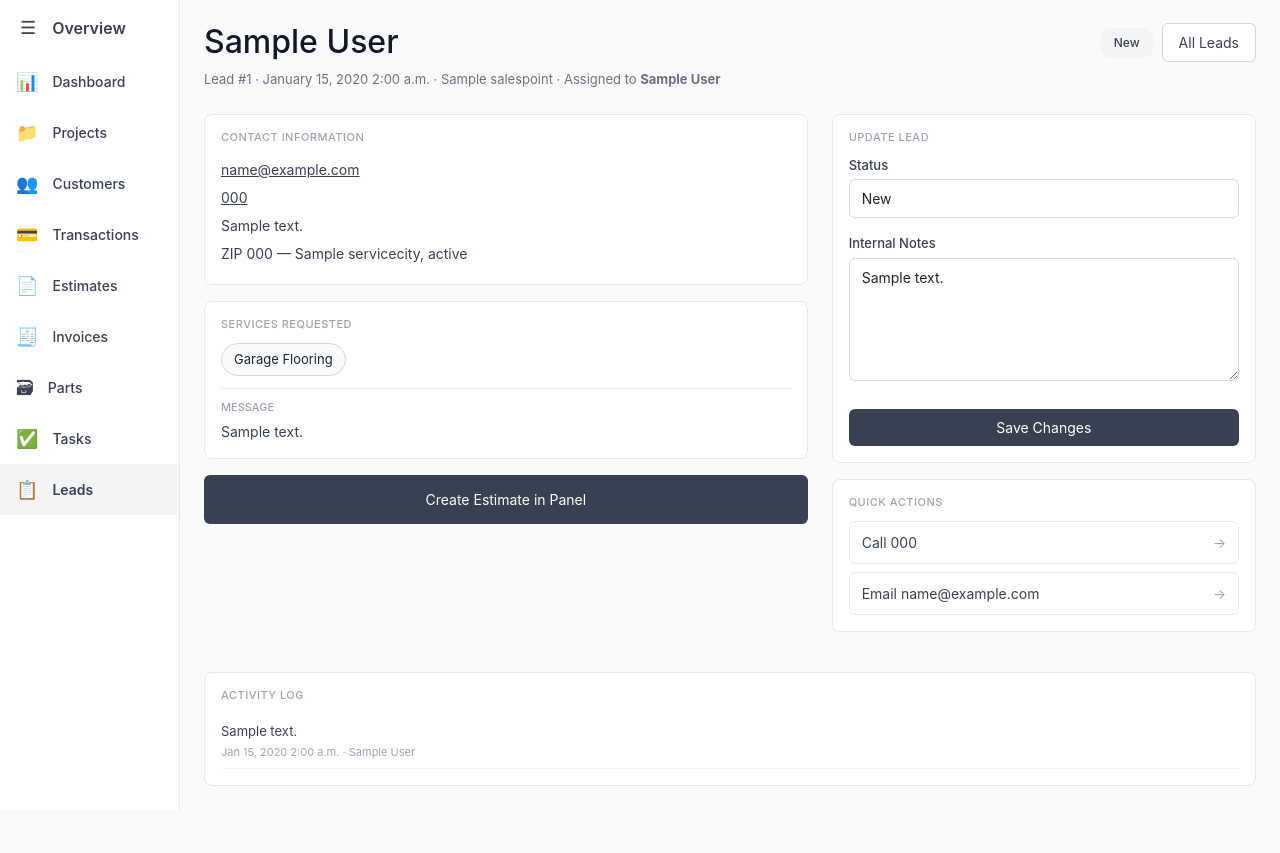
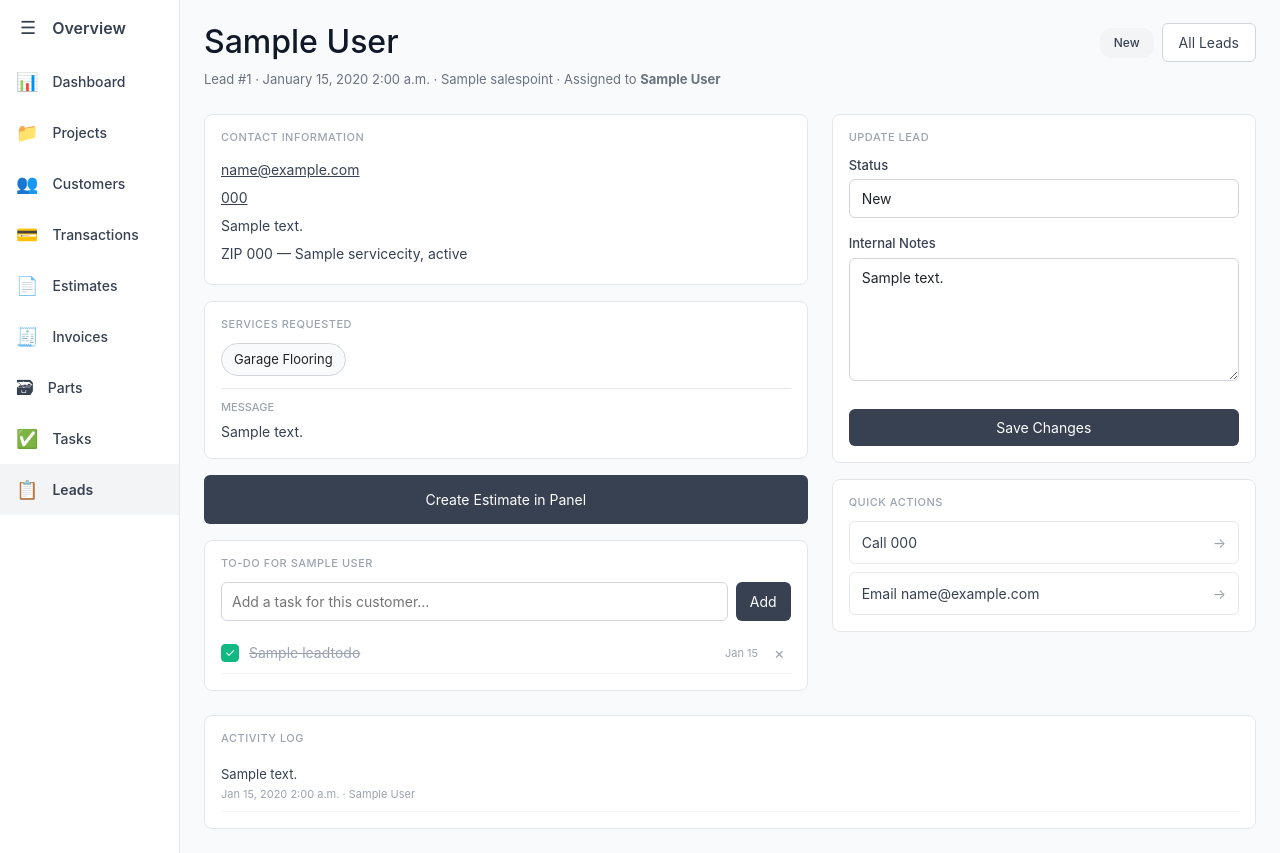
Before and after one commit to observateur1980/garagelions, a Django app: page /panel/leads/1/ in a window 1280 px wide. Shown: the part 48-901 px from the top of the page. Before the commit the page ends 858 px from the top, so only its background shows below. Run offline with Django 5.2, Linux system fonts and the light colour scheme; a user stored in the database is signed in; tables that the repository leaves empty hold one stand-in row (values such as "Sample post").

Commit message:
the last version 8:35

```diff
--- a/home/models.py
+++ b/home/models.py
@@ -787,6 +787,33 @@ class LeadActivity(models.Model):
         return f"[{self.get_action_display()}] Lead #{self.lead_id} by {actor}"
 
 
+class LeadTodo(models.Model):
+    lead = models.ForeignKey(
+        LeadModel,
+        on_delete=models.CASCADE,
+        related_name="todos",
+    )
+    title = models.CharField(max_length=255)
+    is_completed = models.BooleanField(default=False)
+    created_by = models.ForeignKey(
+        User,
+        on_delete=models.SET_NULL,
+        null=True,
+        blank=True,
+        related_name="lead_todos_created",
+    )
+    created_at = models.DateTimeField(auto_now_add=True)
+    completed_at = models.DateTimeField(null=True, blank=True)
+
+    class Meta:
+        ordering = ["is_completed", "-created_at"]
+        verbose_name = "Lead To-Do"
+        verbose_name_plural = "Lead To-Dos"
+
+    def __str__(self):
+        return f"Lead #{self.lead_id} — {self.title}"
+
+
 class VideoReview(models.Model):
     title = models.CharField(max_length=200)
     customer_name = models.CharField(max_length=100, blank=True)
--- a/panel/urls.py
+++ b/panel/urls.py
@@ -72,6 +72,11 @@ urlpatterns = [
     path("leads/new/", views.lead_create, name="lead_create"),
     path("leads/<int:pk>/", views.lead_detail, name="lead_detail"),
 
+    # Lead To-Dos (per-customer / per-lead)
+    path("leads/<int:lead_pk>/todos/add/", views.lead_todo_create, name="lead_todo_create"),
+    path("leads/<int:lead_pk>/todos/<int:pk>/toggle/", views.lead_todo_toggle, name="lead_todo_toggle"),
+    path("leads/<int:lead_pk>/todos/<int:pk>/delete/", views.lead_todo_delete, name="lead_todo_delete"),
+
     # Lead → Customer + Estimate
     path("lead/<int:lead_pk>/to-estimate/", views.lead_to_estimate, name="lead_to_estimate"),
 ]
--- a/panel/views.py
+++ b/panel/views.py
@@ -11,7 +11,7 @@ from django.core.paginator import Paginator
 from django.db.models import Count
 
 from account.models import ProjectManager
-from home.models import LeadModel, LeadActivity, SalesPoint
+from home.models import LeadModel, LeadActivity, LeadTodo, SalesPoint
 from home.forms import LeadUpdateForm, ManualLeadForm
 from .models import (
     Customer, Project, Part, PartCategory, SalesPointPartCategory,
@@ -1333,13 +1333,44 @@ def lead_detail(request, pk):
         form = LeadUpdateForm(instance=lead)
 
     activities = lead.activities.select_related("user", "user__profile").order_by("-created_at")[:20]
+    todos = lead.todos.all()
 
     return render(request, "panel/leads/detail.html", {
         "lead": lead,
         "form": form,
         "project_manager": pm,
         "activities": activities,
+        "todos": todos,
     })
+
+
+@login_required
+@require_POST
+def lead_todo_create(request, lead_pk):
+    lead = get_object_or_404(_lead_queryset(request.user), pk=lead_pk)
+    title = (request.POST.get("title") or "").strip()
+    if title:
+        LeadTodo.objects.create(lead=lead, title=title, created_by=request.user)
+    return redirect("panel:lead_detail", pk=lead.pk)
+
+
+@login_required
+@require_POST
+def lead_todo_toggle(request, lead_pk, pk):
+    lead = get_object_or_404(_lead_queryset(request.user), pk=lead_pk)
+    todo = get_object_or_404(LeadTodo, pk=pk, lead=lead)
+    todo.is_completed = not todo.is_completed
+    todo.completed_at = timezone.now() if todo.is_completed else None
+    todo.save(update_fields=["is_completed", "completed_at"])
+    return redirect("panel:lead_detail", pk=lead.pk)
+
+
+@login_required
+@require_POST
+def lead_todo_delete(request, lead_pk, pk):
+    lead = get_object_or_404(_lead_queryset(request.user), pk=lead_pk)
+    LeadTodo.objects.filter(pk=pk, lead=lead).delete()
+    return redirect("panel:lead_detail", pk=lead.pk)
 
 
 @login_required
--- a/templates/panel/leads/detail.html
+++ b/templates/panel/leads/detail.html
@@ -61,6 +61,50 @@
     <a href="{% url 'panel:lead_to_estimate' lead_pk=lead.pk %}" class="btn-panel" style="width:100%; text-align:center; padding:14px">
       Create Estimate in Panel
     </a>
+
+    <!-- Per-customer To-Do list -->
+    <div class="card dashboard-card" style="margin-top:16px">
+      <div class="card-body">
+        <h6 style="text-transform:uppercase; font-size:11px; letter-spacing:0.5px; color:#9ca3af; margin-bottom:12px">
+          To-Do for {{ lead.first_name }} {{ lead.last_name }}
+        </h6>
+
+        <form method="post" action="{% url 'panel:lead_todo_create' lead_pk=lead.pk %}" style="display:flex; gap:8px; margin-bottom:12px">
+          {% csrf_token %}
+          <input type="text" name="title" required maxlength="255" placeholder="Add a task for this customer…"
+                 style="flex:1; padding:8px 10px; border:1px solid #d1d5db; border-radius:6px; font-size:14px">
+          <button type="submit" class="btn-panel" style="padding:8px 14px">Add</button>
+        </form>
+
+        {% if todos %}
+        <ul style="list-style:none; padding:0; margin:0">
+          {% for todo in todos %}
+          <li style="display:flex; align-items:center; gap:10px; padding:8px 0; border-bottom:1px solid #f3f4f6">
+            <form method="post" action="{% url 'panel:lead_todo_toggle' lead_pk=lead.pk pk=todo.pk %}" style="margin:0">
+              {% csrf_token %}
+              <button type="submit" title="Toggle complete"
+                      style="width:18px; height:18px; padding:0; border:1.5px solid {% if todo.is_completed %}#10b981{% else %}#9ca3af{% endif %}; border-radius:4px; background:{% if todo.is_completed %}#10b981{% else %}#fff{% endif %}; cursor:pointer; display:flex; align-items:center; justify-content:center">
+                {% if todo.is_completed %}<span style="color:#fff; font-size:12px; line-height:1">&#10003;</span>{% endif %}
+              </button>
+            </form>
+            <span style="flex:1; font-size:14px; color:#374151; {% if todo.is_completed %}text-decoration:line-through; color:#9ca3af;{% endif %}">
+              {{ todo.title }}
+            </span>
+            <span style="font-size:11px; color:#9ca3af">{{ todo.created_at|date:"M j" }}</span>
+            <form method="post" action="{% url 'panel:lead_todo_delete' lead_pk=lead.pk pk=todo.pk %}" style="margin:0"
+                  onsubmit="return confirm('Delete this task?');">
+              {% csrf_token %}
+              <button type="submit" title="Delete"
+                      style="border:none; background:none; color:#9ca3af; cursor:pointer; font-size:16px; line-height:1">&times;</button>
+            </form>
+          </li>
+          {% endfor %}
+        </ul>
+        {% else %}
+        <p style="color:#9ca3af; margin:0; font-size:13px">No tasks yet for this customer.</p>
+        {% endif %}
+      </div>
+    </div>
   </div>
 
   <!-- Right column -->
```
Also changed, not shown: home/migrations/0010_leadtodo.py (added).
